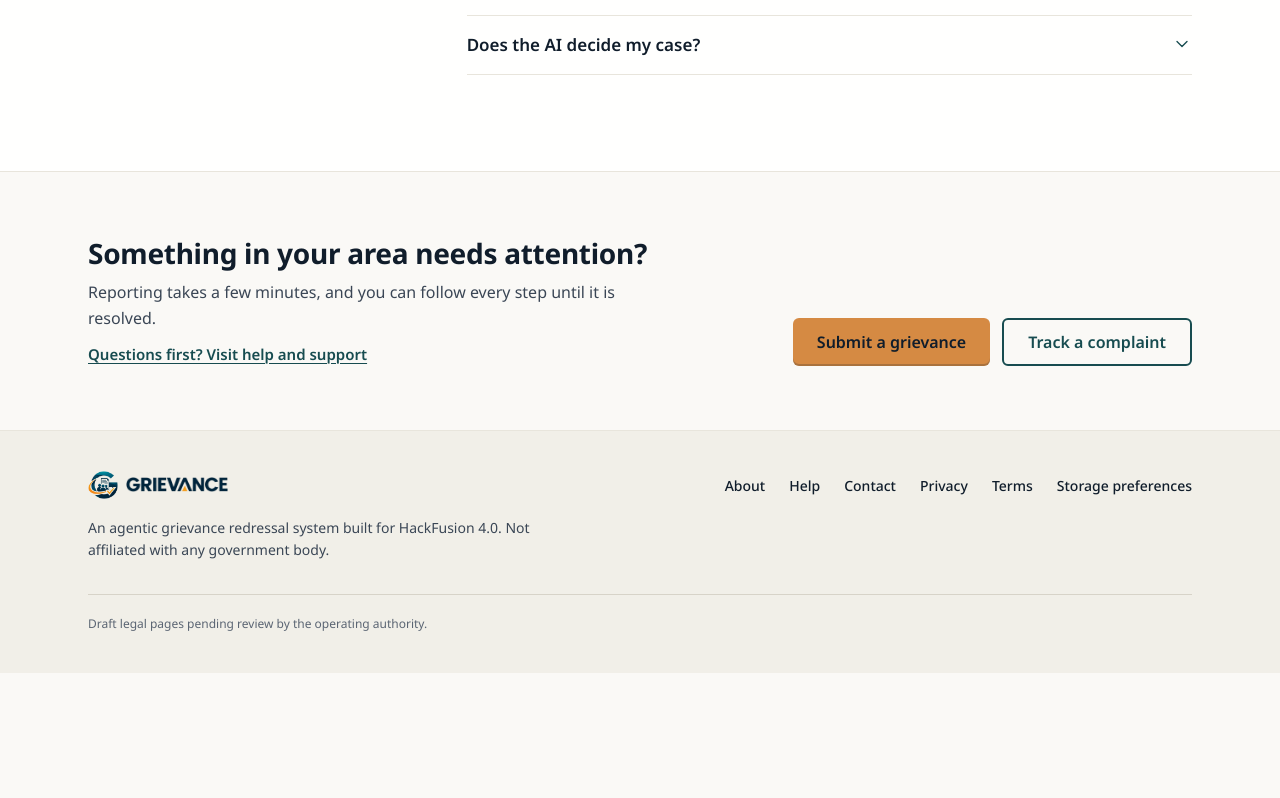
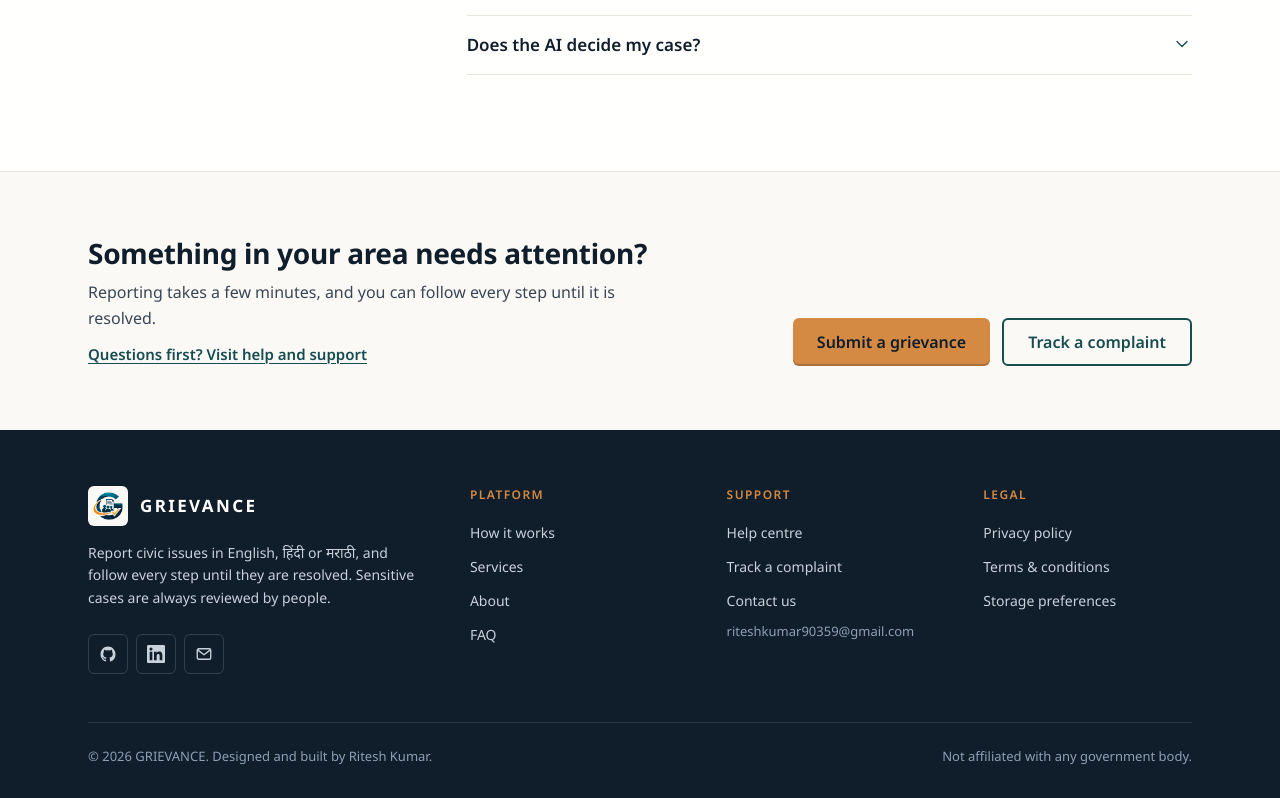
Before and after one commit to RiteshKumar2e/GRIEVANCE, a React (Vite) app in the folder frontend/: page / in a window 1280 px wide. Shown: the part 3165-3963 px from the top of the page. Before the commit the page ends 3838 px from the top, so only its background shows below. Built offline with nearby package versions, Linux system fonts and the light colour scheme; no server answers.

Commit message:
feat: enhance SiteFooter with social links and improved layout

```diff
--- a/frontend/src/components/SiteChrome.tsx
+++ b/frontend/src/components/SiteChrome.tsx
@@ -1,7 +1,46 @@
-import { useEffect, useState } from "react";
+import { useEffect, useState, type ReactNode } from "react";
 import { Link, useLocation } from "react-router-dom";
 import { getConsent, setConsent, trackPageView } from "../lib/consent";
 import { SUPPORT_EMAIL } from "../lib/meta";
+
+/** Maintainer contact shown in the footer. */
+const OWNER = {
+  name: "Ritesh Kumar",
+  email: "riteshkumar90359@gmail.com",
+  github: "https://github.com/RiteshKumar2e",
+  linkedin: "https://www.linkedin.com/in/riteshkumar-tech",
+};
+
+const SOCIAL_ICON = {
+  github: (
+    <svg width="18" height="18" viewBox="0 0 24 24" fill="currentColor" aria-hidden focusable="false">
+      <path d="M12 2C6.48 2 2 6.58 2 12.23c0 4.52 2.87 8.35 6.84 9.7.5.1.68-.22.68-.49 0-.24-.01-.88-.01-1.73-2.78.62-3.37-1.37-3.37-1.37-.46-1.18-1.11-1.5-1.11-1.5-.91-.64.07-.62.07-.62 1 .07 1.53 1.06 1.53 1.06.9 1.57 2.35 1.12 2.92.85.09-.66.35-1.12.64-1.37-2.22-.26-4.55-1.14-4.55-5.07 0-1.12.39-2.04 1.03-2.76-.1-.26-.45-1.3.1-2.71 0 0 .84-.28 2.75 1.05A9.36 9.36 0 0 1 12 6.93c.85 0 1.71.12 2.51.34 1.91-1.33 2.75-1.05 2.75-1.05.55 1.41.2 2.45.1 2.71.64.72 1.03 1.64 1.03 2.76 0 3.94-2.34 4.81-4.57 5.06.36.32.68.94.68 1.9 0 1.37-.01 2.48-.01 2.82 0 .27.18.6.69.49A10.2 10.2 0 0 0 22 12.23C22 6.58 17.52 2 12 2z" />
+    </svg>
+  ),
+  linkedin: (
+    <svg width="18" height="18" viewBox="0 0 24 24" fill="currentColor" aria-hidden focusable="false">
+      <path d="M20.45 20.45h-3.56v-5.57c0-1.33-.02-3.04-1.85-3.04-1.85 0-2.14 1.45-2.14 2.94v5.67H9.34V9h3.42v1.56h.05c.48-.9 1.64-1.85 3.37-1.85 3.6 0 4.27 2.37 4.27 5.46v6.28zM5.34 7.43a2.06 2.06 0 1 1 0-4.13 2.06 2.06 0 0 1 0 4.13zM7.12 20.45H3.56V9h3.56v11.45zM22.22 0H1.77C.79 0 0 .77 0 1.73v20.54C0 23.23.79 24 1.77 24h20.45c.98 0 1.78-.77 1.78-1.73V1.73C24 .77 23.2 0 22.22 0z" />
+    </svg>
+  ),
+  mail: (
+    <svg width="18" height="18" viewBox="0 0 24 24" fill="none" stroke="currentColor" strokeWidth="1.8" strokeLinecap="round" strokeLinejoin="round" aria-hidden focusable="false">
+      <rect x="3" y="5" width="18" height="14" rx="2" />
+      <path d="M3.5 6.5l8.5 6.5 8.5-6.5" />
+    </svg>
+  ),
+};
+
+const FOOT_LINK =
+  "rounded-sm text-[14px] text-[#C9D1DB] transition-colors duration-150 hover:text-white hover:underline underline-offset-[3px] focus-visible:outline focus-visible:outline-2 focus-visible:outline-offset-2 focus-visible:outline-amber motion-reduce:transition-none";
+
+function FooterColumn({ title, children }: { title: string; children: ReactNode }) {
+  return (
+    <nav aria-label={title}>
+      <h2 className="text-[12px] font-semibold uppercase tracking-[0.12em] text-amber">{title}</h2>
+      <ul className="mt-4 space-y-2.5">{children}</ul>
+    </nav>
+  );
+}
 
 export function SiteFooter({ compact = false }: { compact?: boolean }) {
   const storage = (
@@ -23,51 +62,80 @@ export function SiteFooter({ compact = false }: { compact?: boolean }) {
       </footer>
     );
   }
-  const link =
-    "inline-flex min-h-11 items-center rounded-sm font-medium text-navy underline-offset-[3px] transition-colors duration-150 hover:text-brand-700 hover:underline focus-visible:outline focus-visible:outline-[3px] focus-visible:outline-offset-2 focus-visible:outline-navy sm:min-h-0 sm:py-1";
+
+  const contactEmail = SUPPORT_EMAIL || OWNER.email;
+  const year = new Date().getFullYear();
+  const social = [
+    { href: OWNER.github, label: "GitHub", icon: SOCIAL_ICON.github, external: true },
+    { href: OWNER.linkedin, label: "LinkedIn", icon: SOCIAL_ICON.linkedin, external: true },
+    { href: `mailto:${OWNER.email}`, label: "E-mail", icon: SOCIAL_ICON.mail, external: false },
+  ];
+
   return (
-    <footer className="border-t border-stone bg-stone-light text-ink-soft">
-      <div className="mx-auto max-w-6xl px-4 py-10 sm:px-6">
-        <div className="flex flex-col gap-6 md:flex-row md:items-start md:justify-between md:gap-12">
-          <div className="max-w-md">
+    <footer className="bg-navy text-[#C9D1DB]">
+      <div className="mx-auto max-w-6xl px-4 pb-8 pt-14 sm:px-6">
+        <div className="grid gap-10 sm:grid-cols-2 lg:grid-cols-[1.6fr_1fr_1fr_1fr] lg:gap-12">
+          {/* Brand */}
+          <div className="sm:col-span-2 lg:col-span-1">
             <Link
               to="/"
               aria-label="GRIEVANCE home"
-              className="inline-flex items-center gap-2 rounded-sm focus-visible:outline focus-visible:outline-[3px] focus-visible:outline-offset-2 focus-visible:outline-navy"
+              className="inline-flex items-center gap-3 rounded-sm focus-visible:outline focus-visible:outline-2 focus-visible:outline-offset-4 focus-visible:outline-amber"
             >
-              <img src="/brand/grievance-emblem.webp" alt="" width={30} height={28} style={{ height: 28, width: "auto" }} />
-              <img src="/brand/grievance-wordmark.webp" alt="GRIEVANCE" width={99} height={15} style={{ height: 15, width: "auto" }} />
+              <span className="flex h-10 w-10 items-center justify-center rounded-md bg-canvas">
+                <img src="/brand/grievance-emblem.webp" alt="" width={30} height={28} style={{ height: 28, width: "auto" }} />
+              </span>
+              <span className="text-[17px] font-bold tracking-[0.14em] text-white">GRIEVANCE</span>
             </Link>
-            <p className="mt-3 text-[14px] leading-relaxed">
-              An agentic grievance redressal system built for HackFusion 4.0. Not affiliated with any government body.
+            <p className="mt-4 max-w-sm text-[14px] leading-relaxed">
+              Report civic issues in English, हिंदी or मराठी, and follow every step until they are resolved. Sensitive cases are always reviewed by people.
             </p>
+            <ul className="mt-6 flex gap-2" aria-label="Find us online">
+              {social.map((s) => (
+                <li key={s.label}>
+                  <a
+                    href={s.href}
+                    {...(s.external ? { target: "_blank", rel: "noopener noreferrer" } : {})}
+                    aria-label={s.external ? `${s.label} (opens in a new tab)` : `${s.label}: ${OWNER.email}`}
+                    title={s.label}
+                    className="flex h-10 w-10 items-center justify-center rounded-md border border-white/15 text-[#C9D1DB] transition-colors duration-150 hover:border-amber hover:bg-white/[0.06] hover:text-white focus-visible:outline focus-visible:outline-2 focus-visible:outline-offset-2 focus-visible:outline-amber motion-reduce:transition-none"
+                  >
+                    {s.icon}
+                  </a>
+                </li>
+              ))}
+            </ul>
           </div>
-          <nav aria-label="Footer">
-            <ul className="grid grid-cols-2 gap-x-8 text-[14px] sm:flex sm:flex-wrap sm:gap-x-6 sm:gap-y-2">
-              <li><Link to="/" state={{ section: "about" }} className={link}>About</Link></li>
-              <li><Link to="/help" className={link}>Help</Link></li>
-              <li>
-                {SUPPORT_EMAIL ? (
-                  <a href={`mailto:${SUPPORT_EMAIL}`} className={link}>Contact</a>
-                ) : (
-                  <Link to="/help#contact" className={link}>Contact</Link>
-                )}
-              </li>
-              <li><Link to="/privacy" className={link}>Privacy</Link></li>
-              <li><Link to="/terms" className={link}>Terms</Link></li>
-              <li>
-                <button
-                  type="button"
-                  onClick={() => window.dispatchEvent(new Event("grievance:open-consent"))}
-                  className={link}
-                >
-                  Storage preferences
-                </button>
-              </li>
-            </ul>
-          </nav>
+
+          <FooterColumn title="Platform">
+            <li><Link to="/" state={{ section: "how" }} className={FOOT_LINK}>How it works</Link></li>
+            <li><Link to="/" state={{ section: "services" }} className={FOOT_LINK}>Services</Link></li>
+            <li><Link to="/" state={{ section: "about" }} className={FOOT_LINK}>About</Link></li>
+            <li><Link to="/" state={{ section: "faq" }} className={FOOT_LINK}>FAQ</Link></li>
+          </FooterColumn>
+
+          <FooterColumn title="Support">
+            <li><Link to="/help" className={FOOT_LINK}>Help centre</Link></li>
+            <li><Link to="/citizen/track" className={FOOT_LINK}>Track a complaint</Link></li>
+            <li><a href={`mailto:${contactEmail}`} className={FOOT_LINK}>Contact us</a></li>
+            <li className="break-all text-[13px] text-[#8FA0B3]">{contactEmail}</li>
+          </FooterColumn>
+
+          <FooterColumn title="Legal">
+            <li><Link to="/privacy" className={FOOT_LINK}>Privacy policy</Link></li>
+            <li><Link to="/terms" className={FOOT_LINK}>Terms &amp; conditions</Link></li>
+            <li>
+              <button type="button" onClick={() => window.dispatchEvent(new Event("grievance:open-consent"))} className={`${FOOT_LINK} text-left`}>
+                Storage preferences
+              </button>
+            </li>
+          </FooterColumn>
         </div>
-        <p className="mt-8 border-t border-stone-dark/60 pt-5 text-[12px] text-ink-muted">Draft legal pages pending review by the operating authority.</p>
+
+        <div className="mt-12 flex flex-col gap-2 border-t border-white/10 pt-6 text-[13px] text-[#8FA0B3] sm:flex-row sm:items-center sm:justify-between">
+          <p>© {year} GRIEVANCE. Designed and built by {OWNER.name}.</p>
+          <p>Not affiliated with any government body.</p>
+        </div>
       </div>
     </footer>
   );
```
